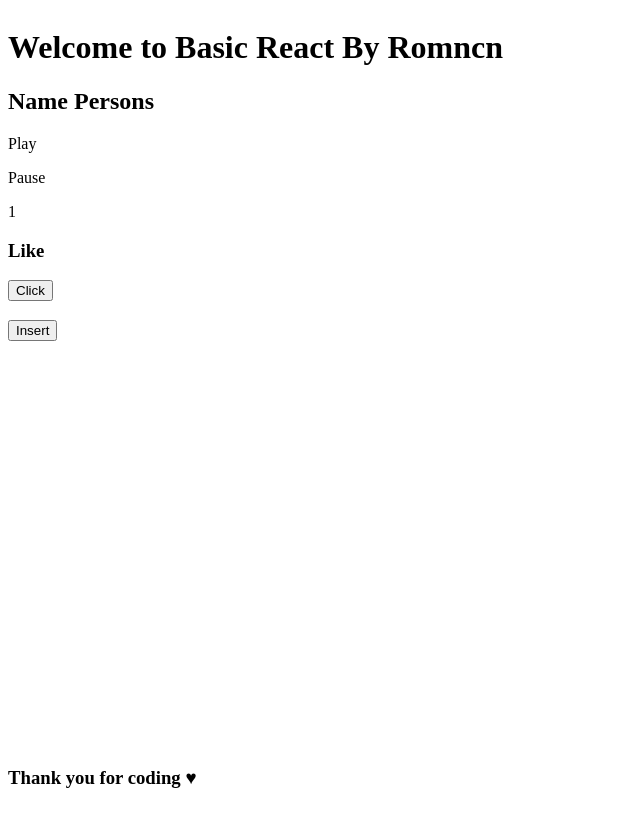
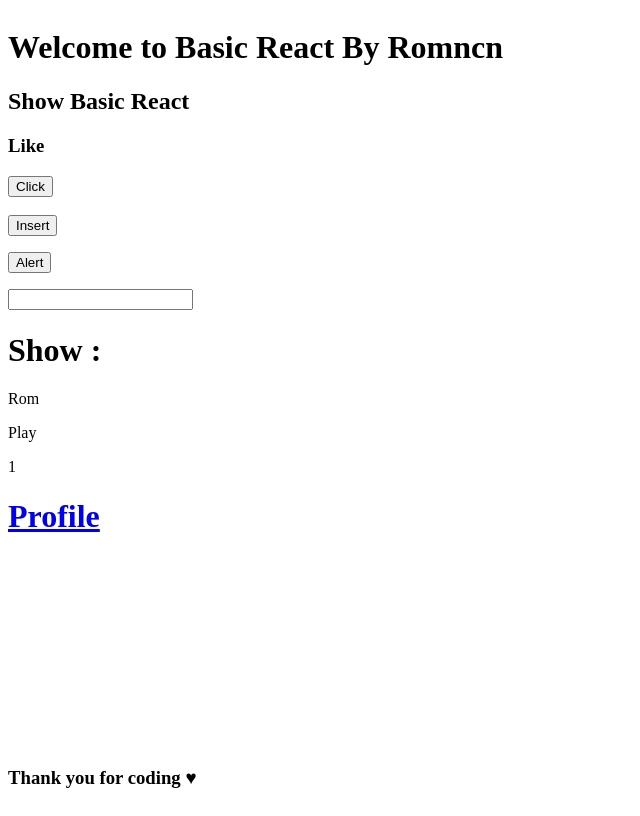
Before and after one commit to romncn/hello_basic_react, a React (Create React App) app: page / in a window 1280 px wide. Shown: the whole page, without its empty margins (0-640 px from the left). Built offline with nearby package versions, Linux system fonts and the light colour scheme.

Commit message:
[UPDATE]App.js & Content.js [ADD]Profile.js

```diff
--- a/package.json
+++ b/package.json
@@ -8,7 +8,9 @@
     "@testing-library/user-event": "^7.1.2",
     "react": "^16.12.0",
     "react-dom": "^16.12.0",
-    "react-scripts": "3.4.0"
+    "react-router": "3",
+    "react-scripts": "3.4.0",
+    "sweetalert2": "^9.8.2"
   },
   "scripts": {
     "start": "react-scripts start",
--- a/public/index.html
+++ b/public/index.html
@@ -15,6 +15,7 @@
       user's mobile device or desktop. See https://developers.google.com/web/fundamentals/web-app-manifest/
     -->
     <link rel="manifest" href="%PUBLIC_URL%/manifest.json" />
+
     <!--
       Notice the use of %PUBLIC_URL% in the tags above.
       It will be replaced with the URL of the `public` folder during the build.
--- a/src/App.js
+++ b/src/App.js
@@ -3,41 +3,95 @@
 import Header from './Components/Header';
 import Content from './Components/Content';
 import Footer from './Components/Footer';
+import swal from 'sweetalert2';
+import { Link } from 'react-router';
+
+
 
 class App extends React.Component {
   constructor() {
     super();
     this.state = {
+      name: 'Rom',
+      status: 'Pause',
+      count: 0,
       data: [],
       message: "Like",
-      type: "",
+      type: " "
     };
     this.checkMessage = this.checkMessage.bind(this);
     this.insertData = this.insertData.bind(this);
   }
   checkMessage() {
+    if (this.state.message == "Like") {
       this.setState({
         message: "Unlike"
       });
+    } else {
+      this.setState({
+        message: "Like"
+      })
     }
-  insertData(){
-      var item="React";
+  }
+  insertData() {
+    var item = "React";
     var myArray = this.state.data;
     myArray.push(item);
     this.setState({
       data: myArray
     });
   }
+  onChange(event) {
+    this.setState({
+      type: event.target.value
+    })
+  }
+  Alert() {
+    swal.fire('Any fool can use a computer')
+  }
+
   render() {
+    if (this.state.status == 'Pause') {
+      setTimeout(() => {
+        this.setState({
+          status: "Play"
+        });
+      }, 4000);
+    } else {
+      setTimeout(() => {
+        this.setState({
+          status: "Pause"
+        });
+      }, 4000);
+    }
+    //setInterval Loop count
+    setInterval(() => {
+      this.setState({
+        count: this.state.count + 1
+      });
+    }, 4000);
+
     return (
       <div className="flex-wrapper">
+
         <div className="Top-page">
           <Header headertitle={"Welcome to Basic React By Romncn"} />
-          <Content contenttitle="Name Persons" nameps1="Rom" nameps2="Natchanon" />
+          <Content contenttitle="Show Basic React"/>
           <h3>{this.state.message}</h3>
           <button onClick={this.checkMessage}>Click</button>
           <h3>{this.state.data}</h3>
           <button onClick={this.insertData}>Insert</button>
+          <p /><button onClick={this.Alert}>Alert</button>
+          <p /><input type="text" onChange={this.onChange.bind(this)}></input>
+          <p /><h1>Show : {this.state.type}</h1>
+          <h2>{this.props.contenttitle}</h2>
+          <p>{this.state.name}</p>
+          <p>{this.state.status}</p>
+          <p>{this.state.count}</p>
+
+          <Link to="/Profile" >
+            <h1>Profile</h1>
+          </Link>
         </div>
 
         <div className="Buttom-page">
--- a/src/Components/Content.js
+++ b/src/Components/Content.js
@@ -1,32 +1,63 @@
 import React from 'react';
 
+
 class Content extends React.Component {
-  constructor() {
-    super();
-    this.state = {
-      name: 'Rom',
-      status: 'Pause',
-      count: 0,
-    };
-  }
-   render() {
-    setTimeout(() => {
-      this.setState({
-        name: "Play"
-      });
-    }, 4000);
-    setInterval(() => {
-      this.setState({
-        count: this.state.count+1
-      });
-    }, 4000);
+  // constructor() {
+  //   super();
+  //   this.state = {
+  //     name: 'Rom',
+  //     status: 'Pause',
+  //     count: 0,
+  //     data: [],
+  //     message: "Like",
+  //     type: " "
+  //   };
+  //   this.checkMessage = this.checkMessage.bind(this);
+  //   this.insertData = this.insertData.bind(this);
+  // }
+  // checkMessage() {
+  //   if (this.state.message == "Like") {
+  //     this.setState({
+  //       message: "Unlike"
+  //     });
+  //   } else {
+  //     this.setState({
+  //       message: "Like"
+  //     })
+  //   }
+  // }
+  // insertData() {
+  //   var item = "React";
+  //   var myArray = this.state.data;
+  //   myArray.push(item);
+  //   this.setState({
+  //     data: myArray
+  //   });
+  // }
+  // onChange(event) {
+  //   this.setState({
+  //     type: event.target.value
+  //   })
+  // }
+  // Alert() {
+  //   swal.fire('Any fool can use a computer')
+  // }
+  render() {
 
     return (
       <div>
-        <h2>{this.props.contenttitle}</h2>
+        {/* <h3>{this.state.message}</h3>
+          <button onClick={this.checkMessage}>Click</button>
+          <h3>{this.state.data}</h3>
+          <button onClick={this.insertData}>Insert</button>
+          <p /><button onClick={this.Alert}>Alert</button>
+          <p /><input type="text" onChange={this.onChange.bind(this)}></input>
+          <p /><h1>Show : {this.state.type}</h1>
         <p>{this.state.name}</p>
         <p>{this.state.status}</p>
-        <p>{this.state.count}</p>
+        <p>{this.state.count}</p> */}
+          <h2>{this.props.contenttitle}</h2>
+
       </div>
     );
   }
--- /dev/null
+++ b/src/Profile.js
@@ -0,0 +1,26 @@
+import React from 'react';
+import Header from './Components/Header';
+import Content from './Components/Content';
+import Footer from './Components/Footer';
+import { Link } from 'react-router';
+
+class Profile extends React.Component {
+    render() {
+        return (
+            <div className="flex-wrapper">
+                <div className="Top-page">
+                    <Header headertitle={"Welcome to Basic React By Romncn"} />
+                    <Content contenttitle="Profile" />
+                    <Link to="/" >
+                        <h1>Home</h1>
+                    </Link>
+                </div>
+                <div className="Bottom-page">
+                    <Footer />
+                </div>
+
+            </div>
+        );
+    }
+}
+export default Profile;
--- a/src/index.js
+++ b/src/index.js
@@ -1,10 +1,18 @@
 import React from 'react';
 import ReactDOM from 'react-dom';
 import App from './App';
+import {Router,Route,browserHistory,Link} from 'react-router';
+import Profile from './Profile';
 
 ReactDOM.render(
-    <App />,
-    document.getElementById('root')
+    // <App />,
+    // document.getElementById('root')
+    <Router history = {browserHistory}>
+        <Route path="/" component={App}/>
+        <Route path="/Profile" component={Profile}/>
+
+    </Router>
+    ,document.getElementById('root')
 );
 
 // If you want your app to work offline and load faster, you can change
```
Also changed, not shown: 2 other files (tests, documents, lock files or other folders). Lines whose indentation alone changed are shown as unchanged.
